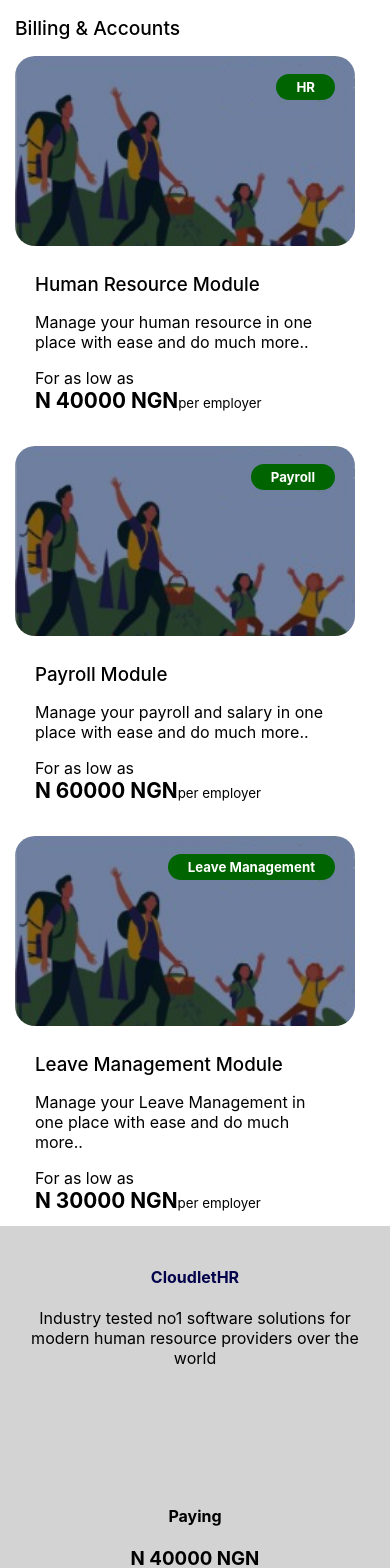
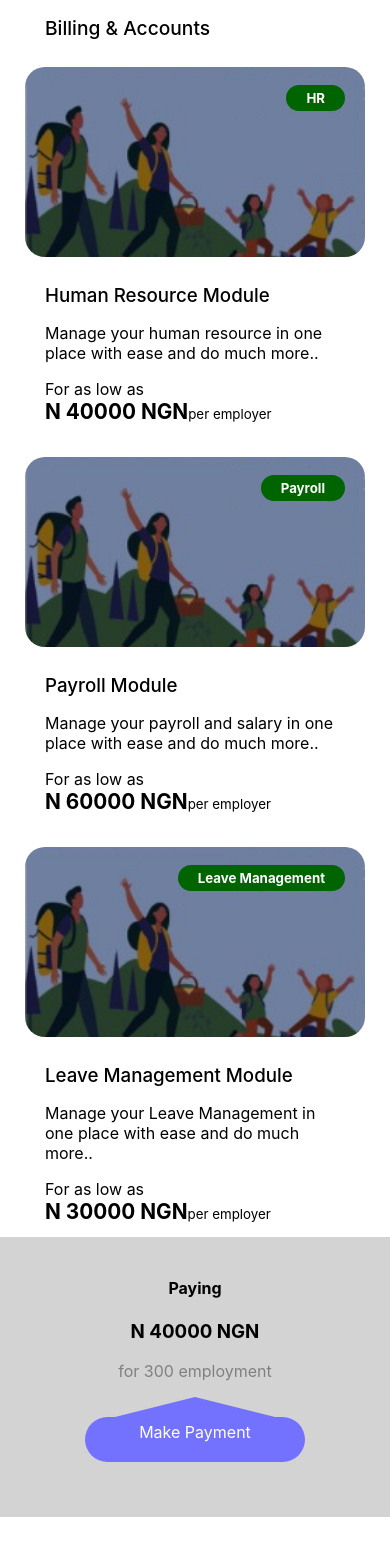
Before and after one commit to ajalaidowu10/ssl-app, a React (Create React App) app: page / in a window 390 px wide. Shown: the top 1568 px of the page. After the commit the page ends 1517 px from the top, so only its background shows below. Built offline with nearby package versions, Linux system fonts and the light colour scheme.

Commit message:
Fix UI issues

```diff
--- a/src/App.css
+++ b/src/App.css
@@ -6,7 +6,7 @@
   flex-direction: row;
 }
 
-@media (max-width: 800px) {
+@media (max-width: 700px) {
   .App{
     flex-direction: column;
   }
--- a/src/components/Aside/Aside.css
+++ b/src/components/Aside/Aside.css
@@ -1,11 +1,12 @@
 .aside{
 	display: flex;
 	flex-direction: column;
-	align-items: flex-start;
+	justify-content: space-between;
 	background-color: lightGrey;
 	flex: 25%;
 	padding: 20px;
 	text-align: center;
+	align-items: center;
 }
 
 .heading h4{
@@ -13,12 +14,9 @@
 }
 
 .aside .pay-section{
- padding: 100px 0;
  align-self: center;
 }
 .make-payment{
-	align-self: center;
-	margin-top: auto;
 	height: 100px;
 }
 .pay-section p {
@@ -41,11 +39,15 @@
 	  background-color: #7372FE;
 	  color: white;
 	  border-radius: 30px;
+	  cursor: pointer;
 }
 
 
-@media (max-width: 800px) {
+@media (max-width: 700px) {
   .aside{
     flex: 100%;
   }
+  .heading{
+  	display: none;
+  }
 }
--- a/src/components/Aside/Aside.js
+++ b/src/components/Aside/Aside.js
@@ -17,7 +17,7 @@
 	 	</div>
 	 	<div className="make-payment">
 	 		<div className="triangle">
-	 			<div className="triangle-base">Make Payment</div>
+	 			<div className="triangle-base" onClick={() => alert('proceed to payment')}>Make Payment</div>
 	 		</div>
 	 	</div>
 
--- a/src/components/Card/Card.css
+++ b/src/components/Card/Card.css
@@ -1,6 +1,7 @@
 .card{
 	display: flex;
 	flex-direction: row;
+	flex-wrap: wrap;
 	flex: 80%;
 }
 
@@ -39,7 +40,7 @@
 }
 
 
-@media (max-width: 650px) {
+@media (max-width: 700px) {
   .card {
     flex-direction: column;
   }
--- a/src/components/CardList/CardList.css
+++ b/src/components/CardList/CardList.css
@@ -1,14 +1,22 @@
 .card-list{
-	padding: 0 5rem;
+	display: flex;
+	flex-direction: column;
+	align-items: center;
 	flex: 75%;
+	height: 100%;
+	padding: 0 10px;
 }
 .card-list h2{
 	font-weight: 500;
 	font-size: 1.2em;
+	margin-bottom: 1.7rem;
+	width: 680px;
 }
-@media (max-width: 800px) {
+@media (max-width: 700px) {
   .card-list{
-  	padding: 0 15px;
     flex: 100%;
   }
+  .card-list h2{
+  	width: 300px;
+  }
 }
```
